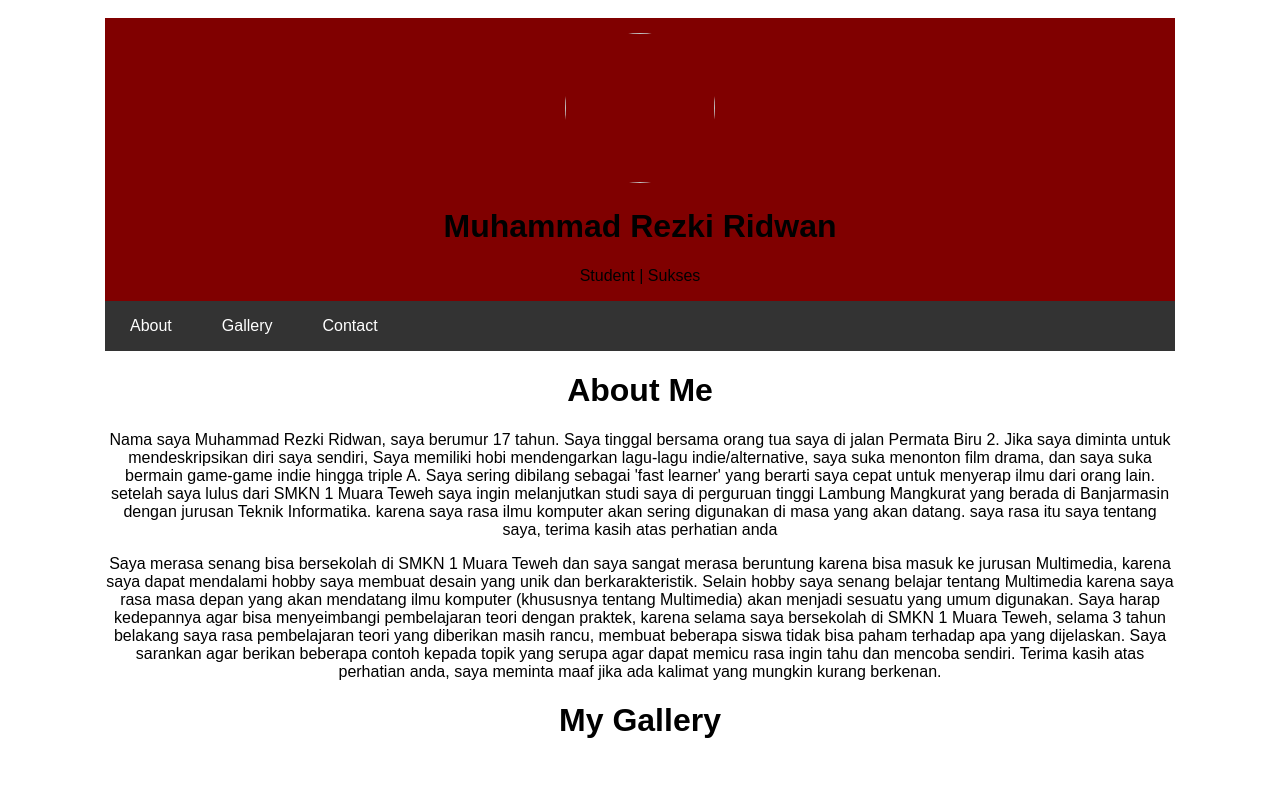
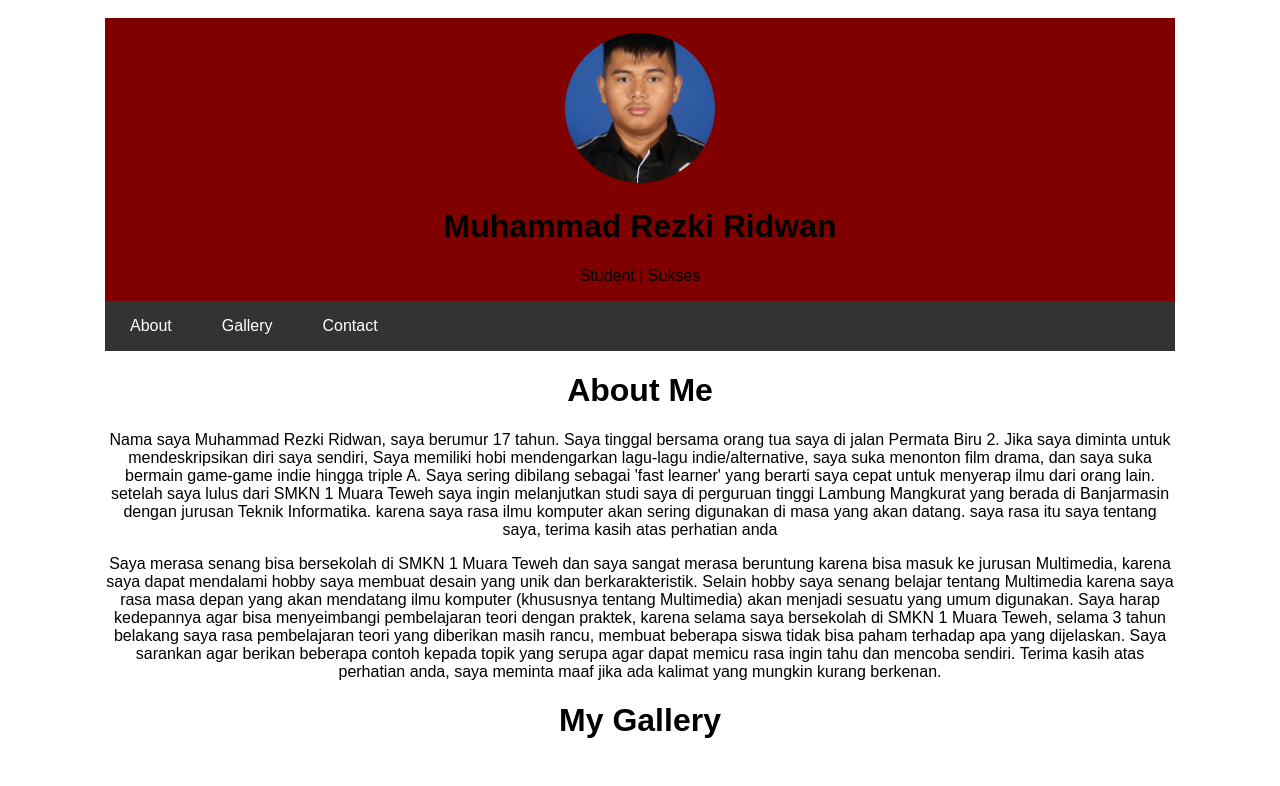
Before and after one commit to Kii1403/my-profile, a plain HTML site: page index.html in a window 1280 px wide. Shown: the top 786 px of the page. Drawn offline with Linux system fonts and the light colour scheme; grey boxes are pictures that could not be loaded.

Commit message:
index.html

```diff
--- a/index.html
+++ b/index.html
@@ -9,7 +9,7 @@
 <body>
 	<div class="container">
 		<div class="header">
-			<img src="profile.jpg">
+			<img src="img/profile.jpg">
 			<h1>Muhammad Rezki Ridwan</h1>
 			<p>Student | Sukses</p>
 		</div>
```
